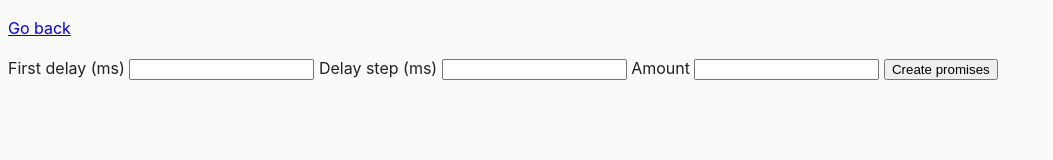
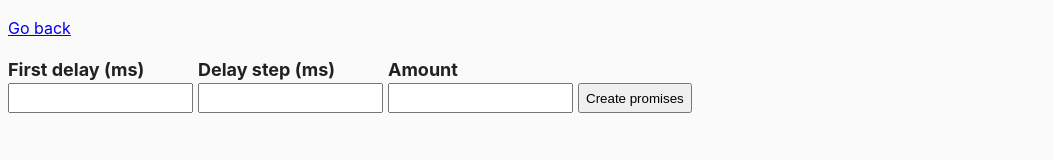
Before and after one commit to Olga-Salt/goit-js-hw-09, a website built with Parcel: page src/03-promises.html in a window 1280 px wide. Shown: the whole page, without its empty margins (0-1053 px from the left). Built offline with nearby package versions, Linux system fonts and the light colour scheme.

Commit message:
add style to label and input of form for promises.js

```diff
--- a/src/css/common.css
+++ b/src/css/common.css
@@ -74,3 +74,22 @@
   text-transform: uppercase;
 }
 /* end timer */
+
+/* ptomise style */
+.form {
+  display: inline-flex;
+  align-items: flex-end;
+
+}
+label{
+  display: inline-flex;
+  flex-direction: column;
+  justify-content: center;
+  margin-right: 5px;
+  font-size: 18px;
+  font-weight: 700;
+}
+
+input[type="number"],button[type="submit"] {
+  height: 30px;
+}
```
